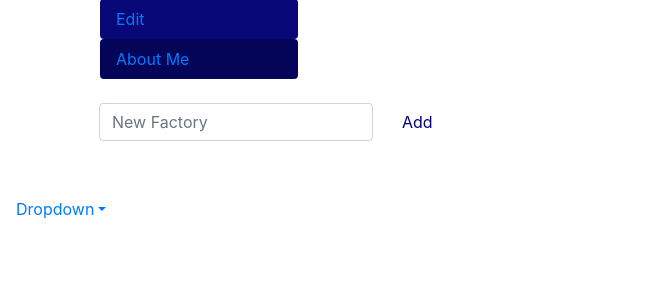
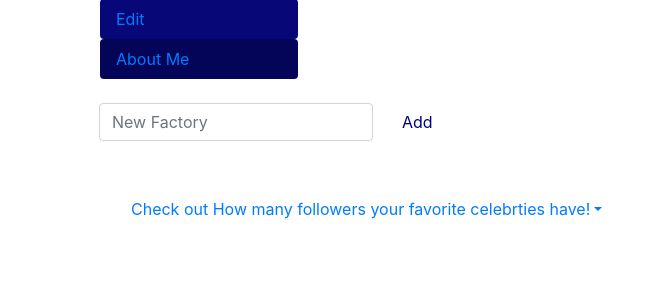
Before and after one commit to JackieCZhou/LiveTree, a PHP site: page /helloworld/index.html in a window 1280 px wide. Shown: the part 249-556 px from the top of the page, without its empty margins (0-648 px from the left). Run offline with PHP 8.4, Linux system fonts and the light colour scheme.

Commit message:
adding tabs

```diff
--- a/css/livetree.css
+++ b/css/livetree.css
@@ -27,3 +27,9 @@ h1 {
 .form-inline  {
     margin-left: 83px;
 }
+.nav .nav-pills {
+    margin-left: 83px;
+}
+.nav-link{
+    margin-left: 115px;
+}
--- a/helloworld/index.html
+++ b/helloworld/index.html
@@ -56,18 +56,20 @@
     <ul class="nav nav-pills">
         <li class="nav-item dropdown">
             <a class="nav-link dropdown-toggle" data-toggle="dropdown" href="#" role="button" aria-haspopup="true"
-                aria-expanded="false">Dropdown</a>
+                aria-expanded="false">Check out How many followers your favorite celebrties have!</a>
             <div class="dropdown-menu">
                 <a class="nav-link dropdown-toggle" data-toggle="dropdown" href="#" role="button" aria-haspopup="true"
-                    aria-expanded="false">Dropdown</a>
+                    aria-expanded="false">Men</a>
                 <div class="dropdown-menu">
-                    <a class="dropdown-item" href="#">Another action</a>
-                    <a class="dropdown-item" href="#">Another action</a>
+                    <a class="dropdown-item" id="ranNum" href="#">Chris Evans</a>
+                    <a class="dropdown-item" id="ranNum" href="#">Ryan Reynolds</a>
+                    <a class="dropdown-item" id="ranNum" href="#">Will Ferrell</a>
                 </div>
                 <a class="nav-link dropdown-toggle" data-toggle="dropdown" href="#" role="button" aria-haspopup="true"
-                    aria-expanded="false">Dropdown</a>
-                <a class="dropdown-item" href="#">Another action</a>
-                <a class="dropdown-item" href="#">Another action</a>
+                    aria-expanded="false">Women</a>
+                <a class="dropdown-item" id="ranNum" href="#">Ruth Bader Ginsburg</a>
+                <a class="dropdown-item" id="ranNum" href="#">Oprah Winfrey</a>
+                <a class="dropdown-item" id="ranNum" href="#">Emma Watson</a>
             </div>
         </li>
     </ul>
@@ -104,6 +106,13 @@
         .form-inline {
             margin-left: 83px;
         }
+
+        .nav .nav-pills {
+            margin-left: 83px;
+        }
+        .nav-link{
+            margin-left: 115px;
+        }
     </style>
 
 
```
